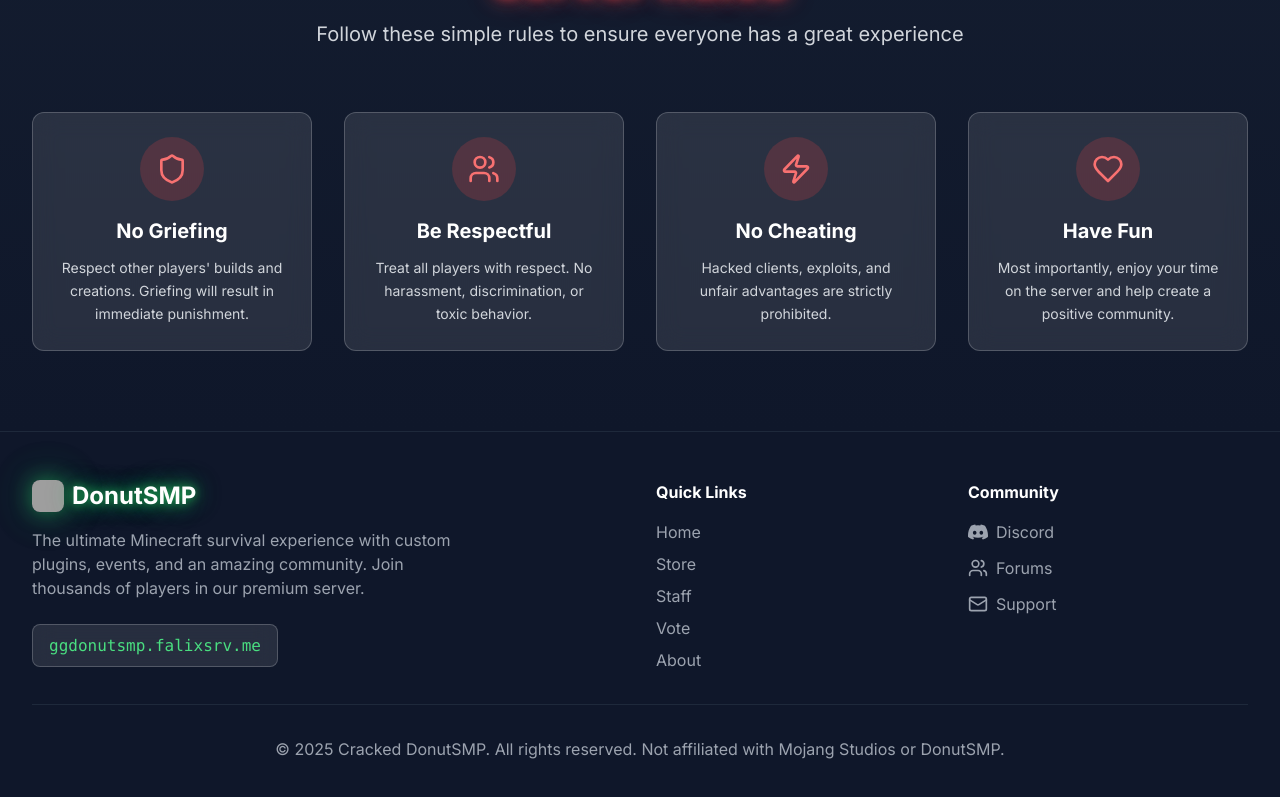
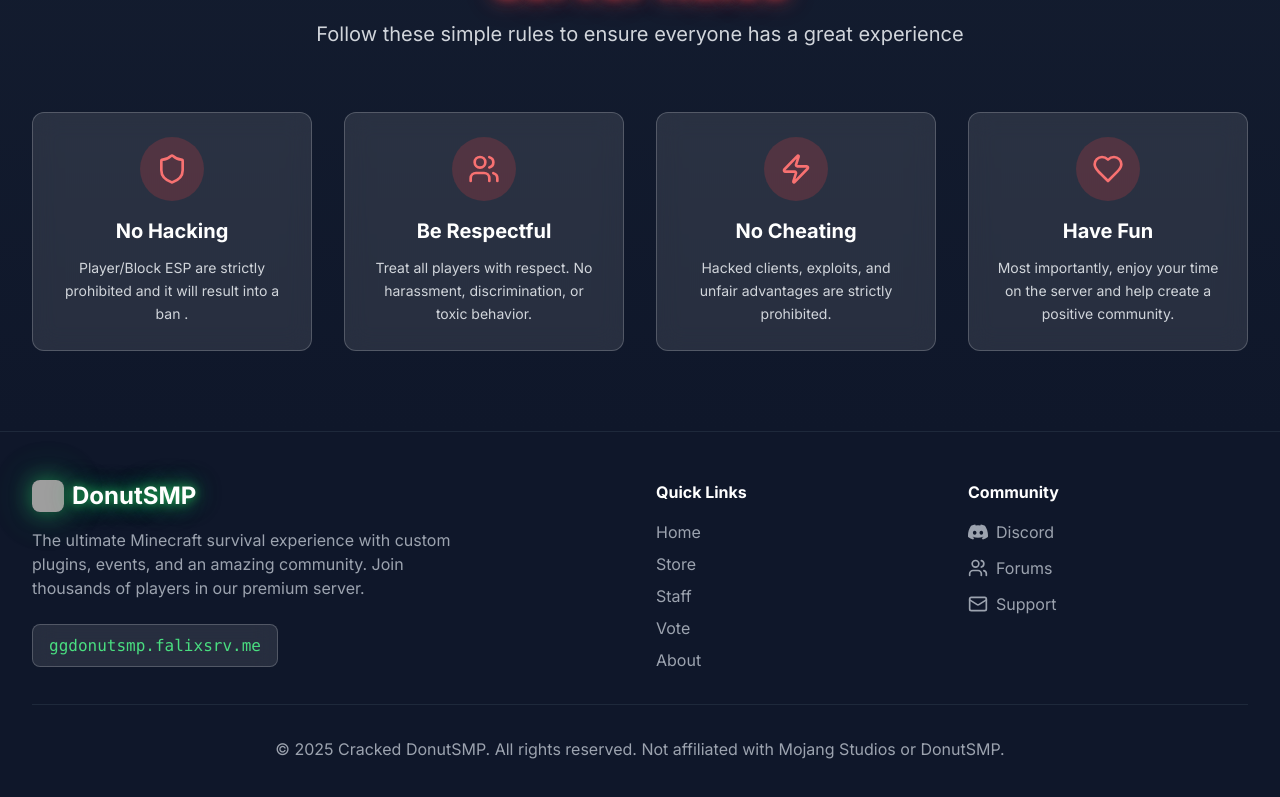
Before and after one commit to ThenChiefGuy/DonutSMP, a Next.js app: page / in a window 1280 px wide. Shown: the part 3100-3897 px from the top of the page. Built offline with nearby package versions, Linux system fonts and the light colour scheme; no server answers; grey boxes are pictures that could not be loaded.

Commit message:
Update rules-section.tsx

```diff
--- a/components/rules-section.tsx
+++ b/components/rules-section.tsx
@@ -3,8 +3,8 @@ import { Shield, Users, Zap, Heart } from "lucide-react"
 const rules = [
   {
     icon: Shield,
-    title: "No Griefing",
-    description: "Respect other players' builds and creations. Griefing will result in immediate punishment.",
+    title: "No Hacking",
+    description: "Player/Block ESP are strictly prohibited and it will result into a ban .",
   },
   {
     icon: Users,
```
